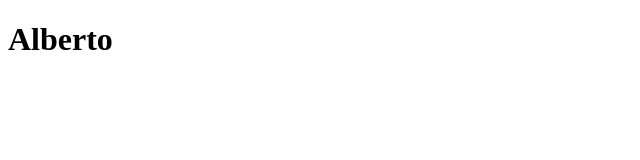
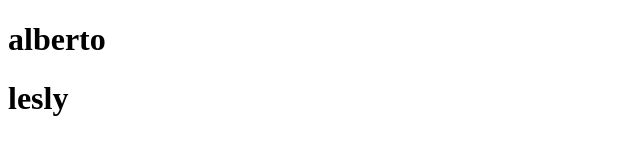
Before and after one commit to yoelvelasquez/proyecto-de-trabajo, a plain HTML site: page index.html in a window 1280 px wide. Shown: the whole page, without its empty margins (0-640 px from the left). Drawn offline with Linux system fonts and the light colour scheme.

Commit message:
agregando lesly

```diff
--- a/index.html
+++ b/index.html
@@ -6,6 +6,8 @@
     <title>Document</title>
 </head>
 <body>
-    <h1>Alberto</h1>
+    <h1>alberto</h1>
+
+    <h1>lesly</h1>
 </body>
 </html>
```
